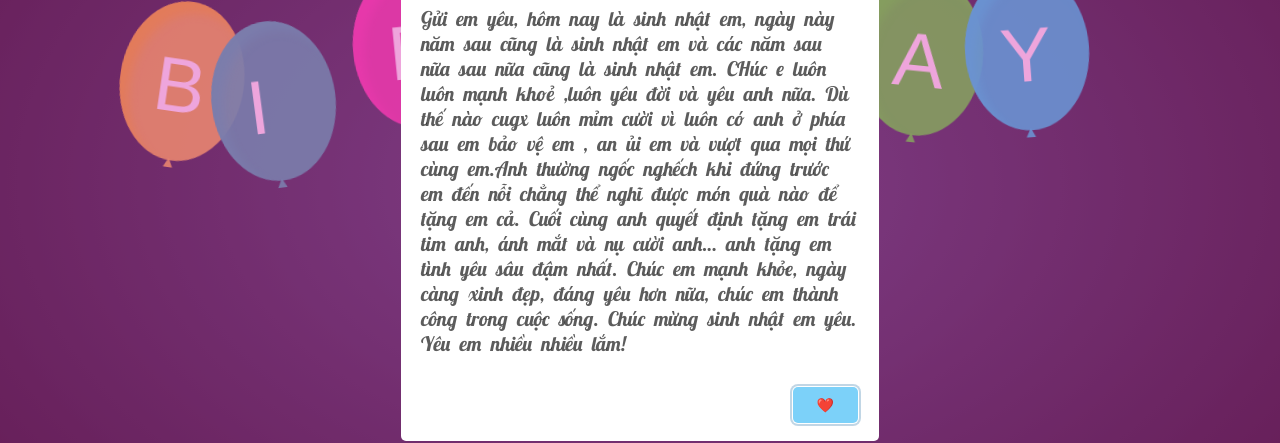
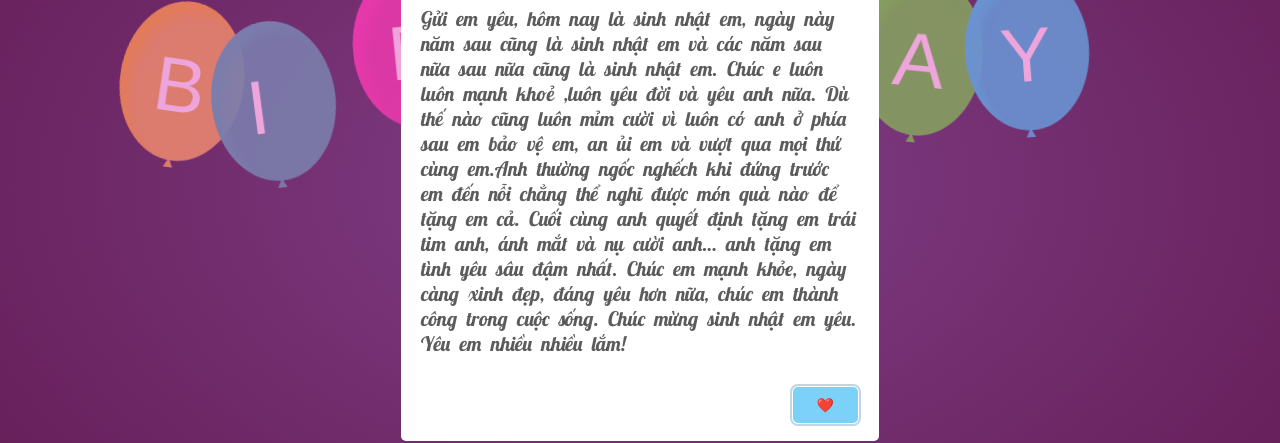
Before and after one commit to quynhdx-dev/birthday_happy, a plain HTML site: page index.html in a window 1280 px wide. Both pictures are taken after a click on the picture 645 px from the left and 510 px from the top of the page. Shown: the part 226-669 px from the top of the page. Drawn offline with nearby package versions, Linux system fonts and the light colour scheme; a web font is replaced by a local one.

Commit message:
Add files via upload

```diff
--- a/index.html
+++ b/index.html
@@ -67,7 +67,7 @@
             audio.play();
             swal({
                 title: "Lời nhắn", // Tiêu đề của popup
-                text: "Gửi em yêu, hôm nay là sinh nhật em, ngày này năm sau cũng là sinh nhật em và các năm sau nữa sau nữa cũng là sinh nhật em. CHúc e luôn luôn mạnh khoẻ ,luôn yêu đời và yêu anh nữa. Dù thế nào cugx luôn mỉm cười vì luôn có anh ở phía sau em bảo vệ em , an ủi em và vượt qua mọi thứ cùng em."+
+                text: "Gửi em yêu, hôm nay là sinh nhật em, ngày này năm sau cũng là sinh nhật em và các năm sau nữa sau nữa cũng là sinh nhật em. Chúc e luôn luôn mạnh khoẻ ,luôn yêu đời và yêu anh nữa. Dù thế nào cũng luôn mỉm cười vì luôn có anh ở phía sau em bảo vệ em, an ủi em và vượt qua mọi thứ cùng em."+
                 "Anh thường ngốc nghếch khi đứng trước em đến nỗi chẳng thể nghĩ được món quà nào để tặng em cả. Cuối cùng anh quyết định tặng em trái tim anh, ánh mắt và nụ cười anh… anh tặng em tình yêu sâu đậm nhất. Chúc em mạnh khỏe, ngày càng xinh đẹp, đáng yêu hơn nữa, chúc em thành công trong cuộc sống. Chúc mừng sinh nhật em yêu. Yêu em nhiều nhiều lắm!",// Nội dung lời nhắn
                 button: {
                     text: "❤️️",
```
